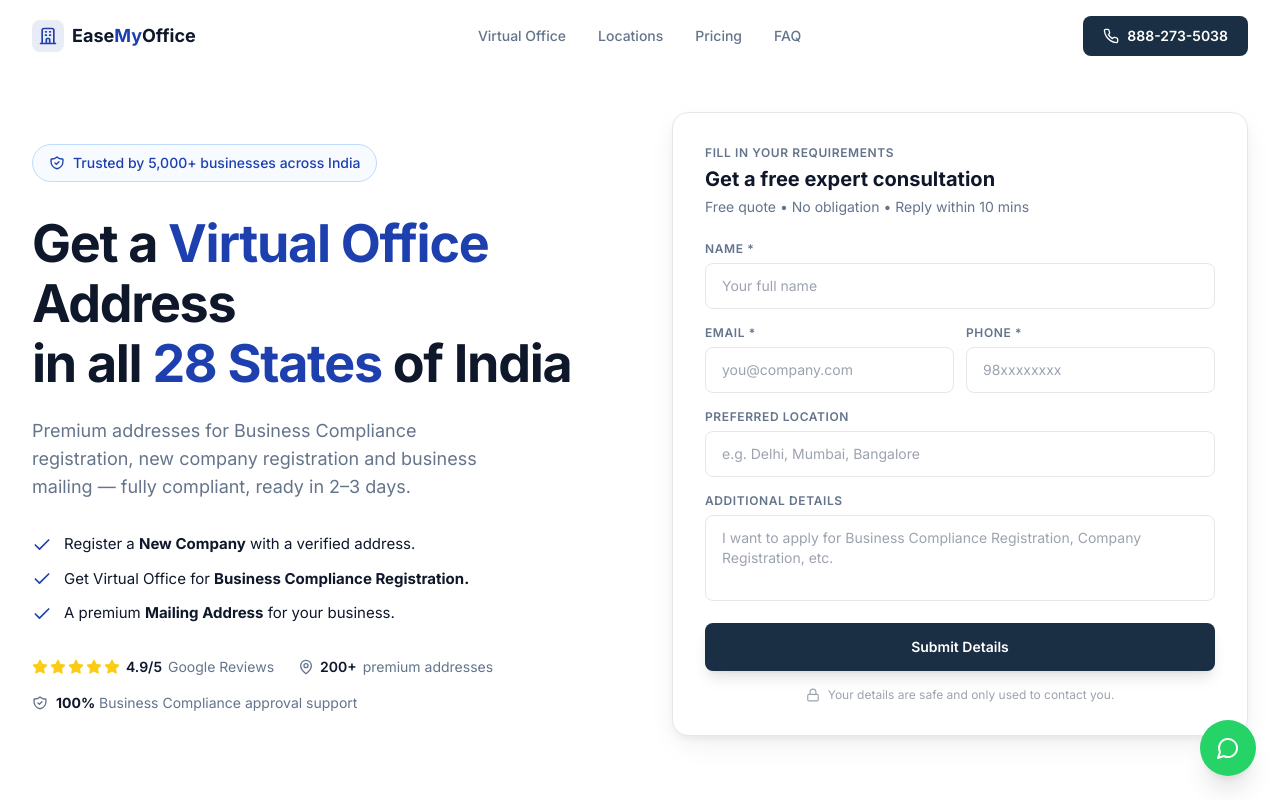
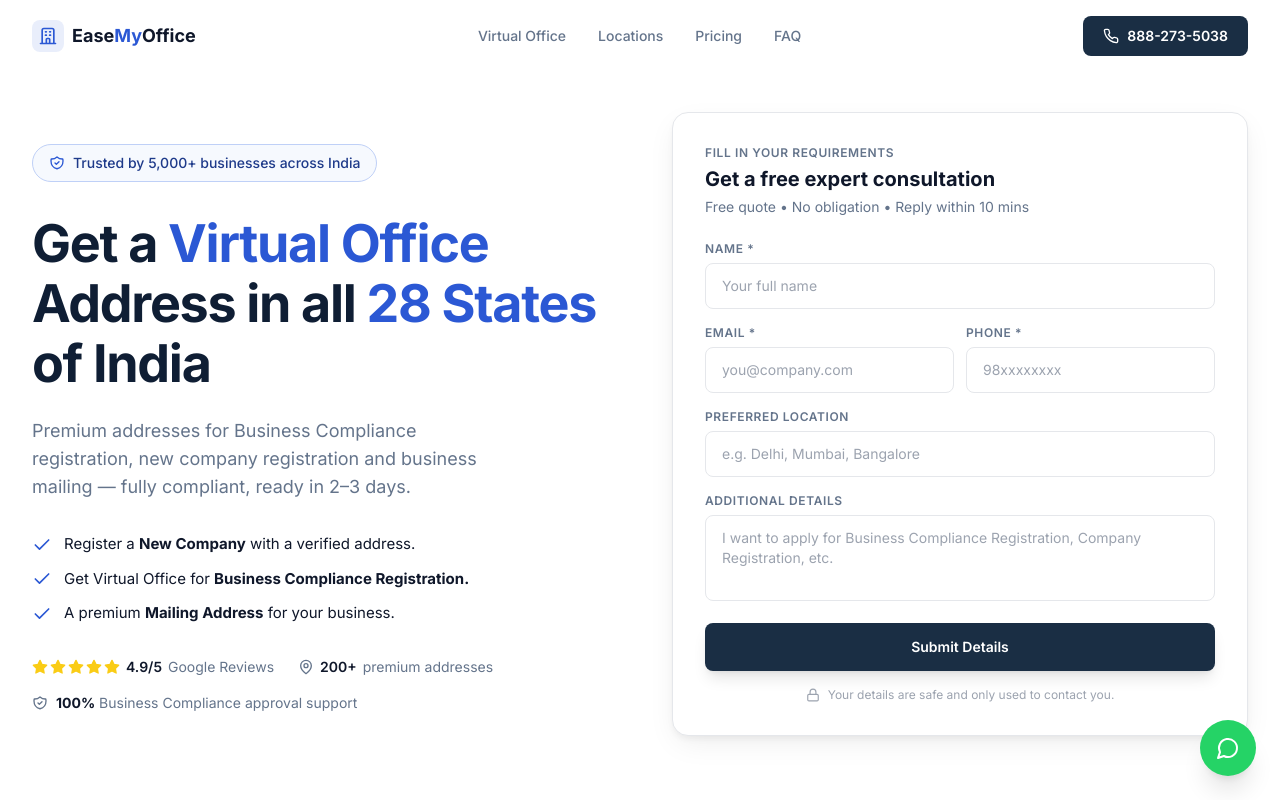
Before and after one commit to varunattricollab98/Website-, a React (Vite) app: page / in a window 1280 px wide. Shown: the top 800 px of the page. Built offline with nearby package versions, Linux system fonts and the light colour scheme.

Commit message:
Fix hero: proper 'Address in all' spacing + elegant royal blue (#2b58d4) matching LP

```diff
--- a/src/components/sections/Hero.jsx
+++ b/src/components/sections/Hero.jsx
@@ -25,9 +25,9 @@
             </div>
 
             {/* Headline */}
-            <h1 className="text-[2.5rem] md:text-[3rem] lg:text-[3.25rem] font-bold text-text leading-[1.15] mb-6 tracking-tight">
-              Get a <span className="text-primary">Virtual Office</span> Address<br className="hidden lg:block" />
-              in all <span className="text-primary">28 States</span> of India
+            <h1 className="text-[2.5rem] md:text-[3rem] lg:text-[3.25rem] font-bold text-[#0f1e34] leading-[1.15] mb-6 tracking-tight">
+              Get a <span className="text-[#2b58d4]">Virtual Office</span> Address in all{' '}
+              <span className="text-[#2b58d4]">28 States</span> of India
             </h1>
 
             {/* Subtext */}
--- a/tailwind.config.js
+++ b/tailwind.config.js
@@ -8,18 +8,18 @@
     extend: {
       colors: {
         primary: {
-          DEFAULT: '#1e40af',
-          50: '#eff6ff',
-          100: '#dbeafe',
-          200: '#bfdbfe',
-          300: '#93c5fd',
-          400: '#60a5fa',
-          500: '#3b82f6',
-          600: '#2563eb',
-          700: '#1d4ed8',
-          800: '#1e40af',
-          900: '#1e3a8a',
-          950: '#172554',
+          DEFAULT: '#2b58d4',
+          50: '#eef3fd',
+          100: '#dbe5fb',
+          200: '#bfd0f7',
+          300: '#93b0f0',
+          400: '#6089e6',
+          500: '#2b58d4',
+          600: '#2b58d4',
+          700: '#2447b0',
+          800: '#1e3a8a',
+          900: '#1b2f6b',
+          950: '#131f47',
         },
         accent: {
           green: '#10B981',
```
